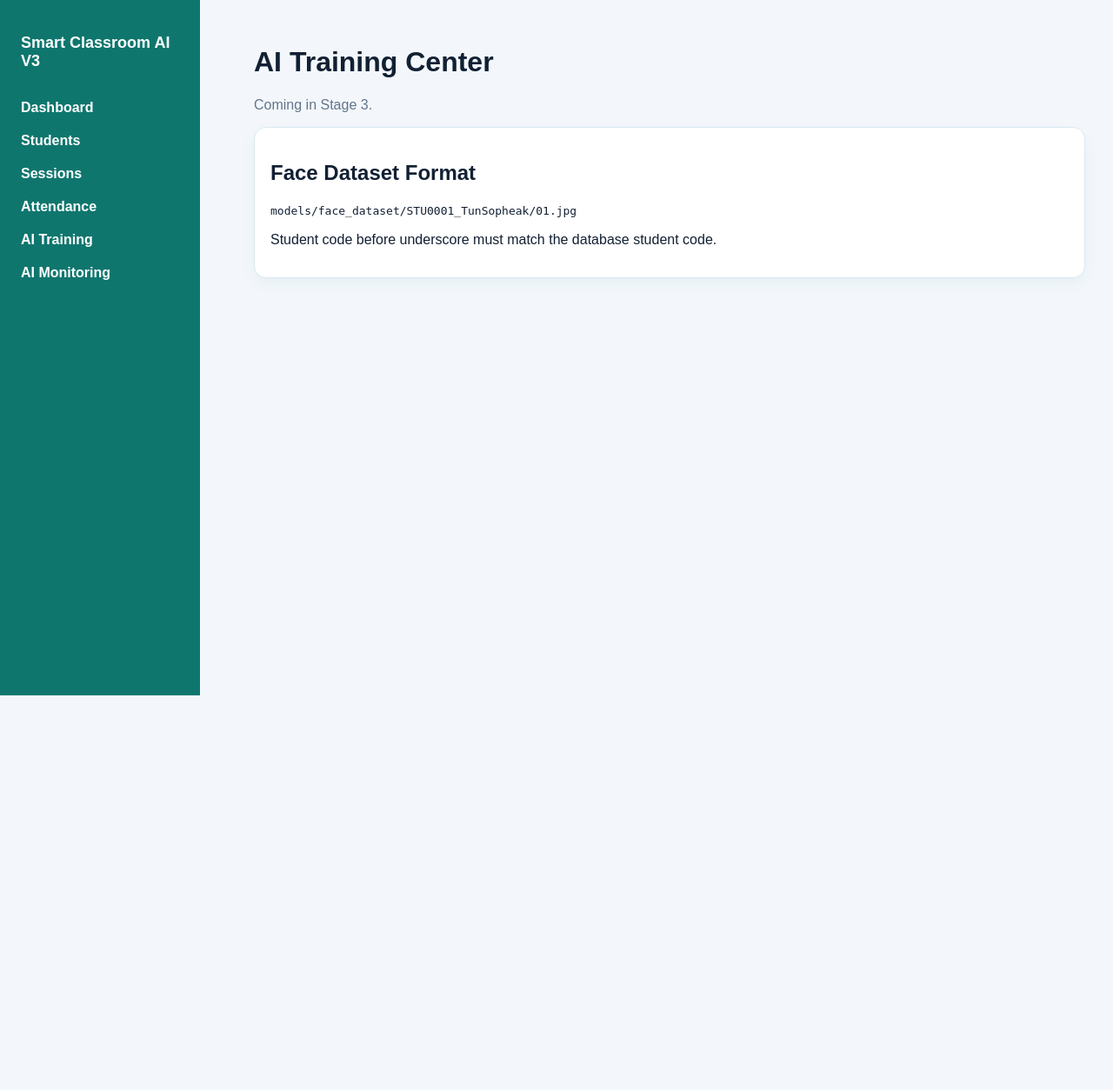
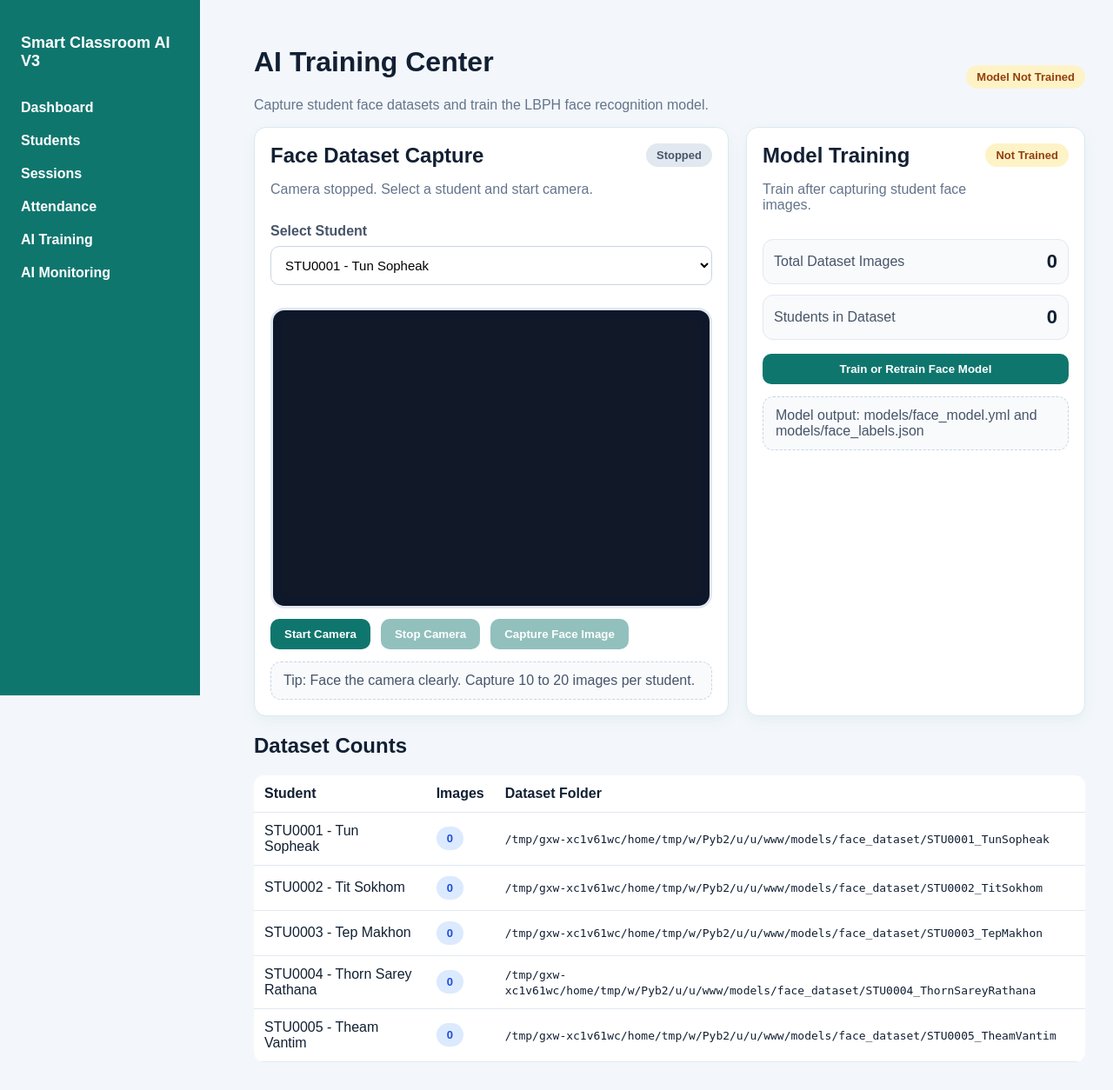
Before and after one commit to TunSopheak/Smart-Classroom-AI-V3, a FastAPI app: page /training/ in a window 1280 px wide. Shown: the whole page at 87% size. Before the commit the page ends 800 px from the top, so only its background shows below. Run offline with FastAPI, Linux system fonts and the light colour scheme.

Commit message:
Add AI Training Center with face dataset capture

```diff
--- a/app/static/css/style.css
+++ b/app/static/css/style.css
@@ -228,3 +228,29 @@ th, td {
 .behavior-list strong {
   font-size: 22px;
 }
+
+.label {
+  display: block;
+  margin: 12px 0 8px;
+  color: #475569;
+  font-weight: 700;
+}
+
+.select-input {
+  width: 100%;
+  padding: 12px;
+  border: 1px solid #cbd5e1;
+  border-radius: 10px;
+  margin-bottom: 14px;
+  background: white;
+  font-size: 15px;
+}
+
+.full-button {
+  width: 100%;
+  margin-top: 16px;
+}
+
+.training-camera-frame {
+  margin-top: 12px;
+}
--- /dev/null
+++ b/app/static/js/training.js
@@ -0,0 +1,175 @@
+const startButton = document.getElementById("start-camera");
+const stopButton = document.getElementById("stop-camera");
+const captureButton = document.getElementById("capture-face");
+const trainButton = document.getElementById("train-model");
+
+const video = document.getElementById("camera-preview");
+const studentSelect = document.getElementById("student-code");
+const statusText = document.getElementById("camera-status");
+const cameraBadge = document.getElementById("camera-badge");
+const cameraFrame = document.getElementById("camera-frame");
+const trainingMessage = document.getElementById("training-message");
+const modelMessage = document.getElementById("model-message");
+const modelBadge = document.getElementById("model-badge");
+
+let cameraStream = null;
+let captureCount = 0;
+
+function setCameraStatus(message, label, className) {
+  if (statusText) statusText.textContent = message;
+  if (cameraBadge) {
+    cameraBadge.textContent = label;
+    cameraBadge.className = "status-pill " + className;
+  }
+}
+
+function setTrainingMessage(message, className = "") {
+  if (trainingMessage) {
+    trainingMessage.textContent = message;
+    trainingMessage.className = "note-box " + className;
+  }
+}
+
+function setModelMessage(message, className = "") {
+  if (modelMessage) {
+    modelMessage.textContent = message;
+    modelMessage.className = "note-box " + className;
+  }
+}
+
+async function startCamera() {
+  try {
+    setCameraStatus("Requesting camera permission...", "Starting", "status-info");
+
+    cameraStream = await navigator.mediaDevices.getUserMedia({
+      video: true,
+      audio: false,
+    });
+
+    video.muted = true;
+    video.playsInline = true;
+    video.srcObject = cameraStream;
+    await video.play();
+
+    startButton.disabled = true;
+    stopButton.disabled = false;
+    captureButton.disabled = false;
+
+    if (cameraFrame) cameraFrame.classList.add("camera-active");
+
+    setCameraStatus("Camera is running. Ready to capture face dataset.", "Running", "status-success");
+    setTrainingMessage("Ready. Capture 10 to 20 clear face images for the selected student.");
+  } catch (error) {
+    console.error("Camera failed:", error);
+    setCameraStatus("Camera failed: " + (error.name || error.message), "Error", "status-danger");
+    setTrainingMessage("Camera failed. Check browser permission and try again.", "status-danger");
+  }
+}
+
+function stopCamera() {
+  if (cameraStream) {
+    cameraStream.getTracks().forEach((track) => track.stop());
+    cameraStream = null;
+  }
+
+  video.srcObject = null;
+  startButton.disabled = false;
+  stopButton.disabled = true;
+  captureButton.disabled = true;
+
+  if (cameraFrame) cameraFrame.classList.remove("camera-active");
+
+  setCameraStatus("Camera stopped.", "Stopped", "status-muted");
+}
+
+function captureFrameAsDataUrl() {
+  const canvas = document.createElement("canvas");
+  canvas.width = video.videoWidth || 640;
+  canvas.height = video.videoHeight || 480;
+
+  const context = canvas.getContext("2d");
+  context.drawImage(video, 0, 0, canvas.width, canvas.height);
+
+  return canvas.toDataURL("image/jpeg", 0.92);
+}
+
+async function captureFace() {
+  if (!cameraStream) {
+    setTrainingMessage("Start camera first.", "status-warning");
+    return;
+  }
+
+  const studentCode = studentSelect.value;
+  const imageData = captureFrameAsDataUrl();
+
+  const formData = new FormData();
+  formData.append("student_code", studentCode);
+  formData.append("image_data", imageData);
+
+  captureButton.disabled = true;
+  setTrainingMessage("Capturing face image...");
+
+  try {
+    const response = await fetch("/training/capture", {
+      method: "POST",
+      body: formData,
+    });
+
+    const result = await response.json();
+
+    if (!response.ok || !result.ok) {
+      throw new Error(result.message || "Capture failed.");
+    }
+
+    captureCount += 1;
+
+    setTrainingMessage(
+      `${result.message} Saved images for ${result.student_code}: ${result.image_count}. Captured this session: ${captureCount}.`,
+      "status-success"
+    );
+
+    captureButton.disabled = false;
+  } catch (error) {
+    console.error("Capture failed:", error);
+    setTrainingMessage(error.message || "Capture failed.", "status-danger");
+    captureButton.disabled = false;
+  }
+}
+
+async function trainModel() {
+  trainButton.disabled = true;
+  setModelMessage("Training face model. Please wait...");
+
+  try {
+    const response = await fetch("/training/train", {
+      method: "POST",
+    });
+
+    const result = await response.json();
+
+    if (!response.ok || !result.ok) {
+      throw new Error(result.message || "Training failed.");
+    }
+
+    setModelMessage(
+      `${result.message} Images: ${result.trained_images}, Students: ${result.trained_students}`,
+      "status-success"
+    );
+
+    if (modelBadge) {
+      modelBadge.textContent = "Trained";
+      modelBadge.className = "status-pill status-success";
+    }
+
+    trainButton.disabled = false;
+  } catch (error) {
+    console.error("Training failed:", error);
+    setModelMessage(error.message || "Training failed.", "status-danger");
+    trainButton.disabled = false;
+  }
+}
+
+if (startButton) startButton.addEventListener("click", startCamera);
+if (stopButton) stopButton.addEventListener("click", stopCamera);
+if (captureButton) captureButton.addEventListener("click", captureFace);
+if (trainButton) trainButton.addEventListener("click", trainModel);
--- a/app/templates/training.html
+++ b/app/templates/training.html
@@ -1,11 +1,87 @@
 {% extends "base.html" %}
 {% block content %}
-<h1>AI Training Center</h1>
-<p class="muted">Coming in Stage 3.</p>
+<div class="page-header">
+  <div>
+    <h1>AI Training Center</h1>
+    <p class="muted">Capture student face datasets and train the LBPH face recognition model.</p>
+  </div>
 
-<div class="panel">
-  <h2>Face Dataset Format</h2>
-  <code>models/face_dataset/STU0001_TunSopheak/01.jpg</code>
-  <p>Student code before underscore must match the database student code.</p>
+  {% if training_status.trained %}
+    <span class="status-pill status-success">Model Trained</span>
+  {% else %}
+    <span class="status-pill status-warning">Model Not Trained</span>
+  {% endif %}
 </div>
+
+<section class="grid">
+  <div class="panel camera-panel">
+    <div class="panel-header">
+      <div>
+        <h2>Face Dataset Capture</h2>
+        <p id="camera-status" class="muted">Camera stopped. Select a student and start camera.</p>
+      </div>
+      <span id="camera-badge" class="status-pill status-muted">Stopped</span>
+    </div>
+
+    <label class="label">Select Student</label>
+    <select id="student-code" class="select-input">
+      {% for student in students %}
+      <option value="{{ student.student_code }}">
+        {{ student.student_code }} - {{ student.full_name }}
+      </option>
+      {% endfor %}
+    </select>
+
+    <div id="camera-frame" class="camera-frame training-camera-frame">
+      <video id="camera-preview" autoplay muted playsinline></video>
+    </div>
+
+    <div class="button-row">
+      <button id="start-camera">Start Camera</button>
+      <button id="stop-camera" disabled>Stop Camera</button>
+      <button id="capture-face" disabled>Capture Face Image</button>
+    </div>
+
+    <div id="training-message" class="note-box">
+      Tip: Face the camera clearly. Capture 10 to 20 images per student.
+    </div>
+  </div>
+
+  <div class="panel">
+    <div class="panel-header">
+      <div>
+        <h2>Model Training</h2>
+        <p class="muted">Train after capturing student face images.</p>
+      </div>
+      <span id="model-badge" class="status-pill {% if training_status.trained %}status-success{% else %}status-warning{% endif %}">
+        {% if training_status.trained %}Trained{% else %}Not Trained{% endif %}
+      </span>
+    </div>
+
+    <div class="behavior-list">
+      <div><span>Total Dataset Images</span><strong id="total-images">{{ training_status.total_dataset_images }}</strong></div>
+      <div><span>Students in Dataset</span><strong>{{ training_status.student_counts|length }}</strong></div>
+    </div>
+
+    <button id="train-model" class="full-button">Train or Retrain Face Model</button>
+
+    <div id="model-message" class="note-box">
+      Model output: models/face_model.yml and models/face_labels.json
+    </div>
+  </div>
+</section>
+
+<h2>Dataset Counts</h2>
+<table>
+  <tr><th>Student</th><th>Images</th><th>Dataset Folder</th></tr>
+  {% for item in training_status.students %}
+  <tr>
+    <td>{{ item.student_code }} - {{ item.student_name }}</td>
+    <td><span class="status-pill status-info">{{ item.image_count }}</span></td>
+    <td><code>{{ item.folder }}</code></td>
+  </tr>
+  {% endfor %}
+</table>
+
+<script src="/static/js/training.js"></script>
 {% endblock %}
```
Also changed, not shown: app/ai/face_training.py (+120 -0 lines), app/routers/training.py (+35 -4 lines), app/services/training_service.py (+121 -0 lines), tests/test_training_service.py (added, +15 -0 lines).
